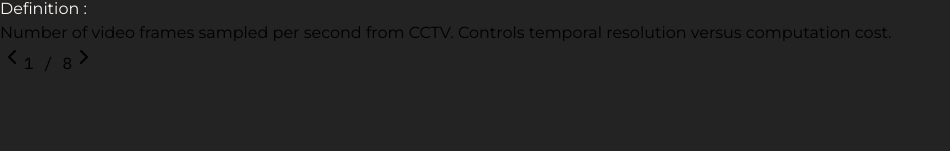
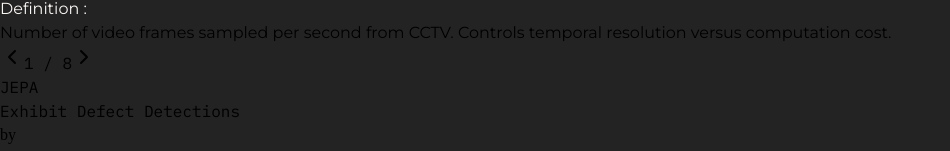
Before and after one commit to Barath4605/museum-defect-detector-frontend, a React (Vite) app in the folder defect-detector/: page / in a window 1280 px wide. Shown: the part 775-926 px from the top of the page, without its empty margins (0-950 px from the left). Before the commit the page ends 850 px from the top, so only its background shows below. Built offline with nearby package versions, Linux system fonts and the light colour scheme.

Commit message:
Minor UI UX fixes

```diff
--- /dev/null
+++ b/defect-detector/src/components/Footer.jsx
@@ -0,0 +1,41 @@
+import React from 'react';
+
+const Footer = () => {
+
+    const devs = [
+        {
+            name: "Abhivanth R",
+            github: "https://github.com/Abhivanth-08",
+        } ,
+        {
+            name: "Barath P",
+            github: "https://github.com/Barath4605/",
+        },
+        {
+            name: "Bommaiya Mayuran A S N",
+            github: "abhivanth",
+        }
+    ]
+
+  return (
+      <footer className="w-[80%] mx-auto">
+        <h1 className="text-9xl font-bold ibm-mono
+                        bg-linear-to-b from-black/80 via-black/80 to-transparent
+                        bg-clip-text text-transparent
+        ">
+            JEPA <br/> Exhibit Defect Detections
+        </h1>
+          <span className="text-white/40 mt-2 font-light text-lg">by</span>
+          <div className="flex justify-between items-center space-x-2 mb-2 text-2xl text-white ibm-mono">
+              {devs.map( (dev) => (
+                  <button className="cursor-pointer border-b text-white/50 hover:text-white border-white/50 hover:border-white"
+                          onClick={() => window.open(dev.github, "_blank")}>
+                      {dev.name}
+                  </button>
+              ))}
+          </div>
+      </footer>
+  );
+};
+
+export default Footer;
--- a/defect-detector/src/components/training-components/UploadVideo.jsx
+++ b/defect-detector/src/components/training-components/UploadVideo.jsx
@@ -428,7 +428,7 @@ const UploadVideo = () => {
               "
                 >
               <span className="absolute inset-0 -translate-x-full group-hover:translate-x-full transition-transform duration-500
-                               bg-gradient-to-r from-transparent via-white/15 to-transparent" />
+                               bg-linear-to-r from-transparent via-white/15 to-transparent" />
                   Run Calibration →
                 </button>
               </div>
--- a/defect-detector/src/pages/Home.jsx
+++ b/defect-detector/src/pages/Home.jsx
@@ -3,6 +3,7 @@ import Landing from "../components/homepage-components/Landing.jsx";
 import Flowchart from "../components/homepage-components/Flowchart.jsx";
 import SlideShow from "../components/homepage-components/SlideShow.jsx";
 import Navbar from "../components/Navbar.jsx";
+import Footer from "../components/Footer.jsx";
 
 const Home = () => {
     return (
@@ -11,6 +12,7 @@ const Home = () => {
             <Landing />
             <Flowchart />
             <SlideShow />
+            <Footer />
         </>
     );
 };
```
